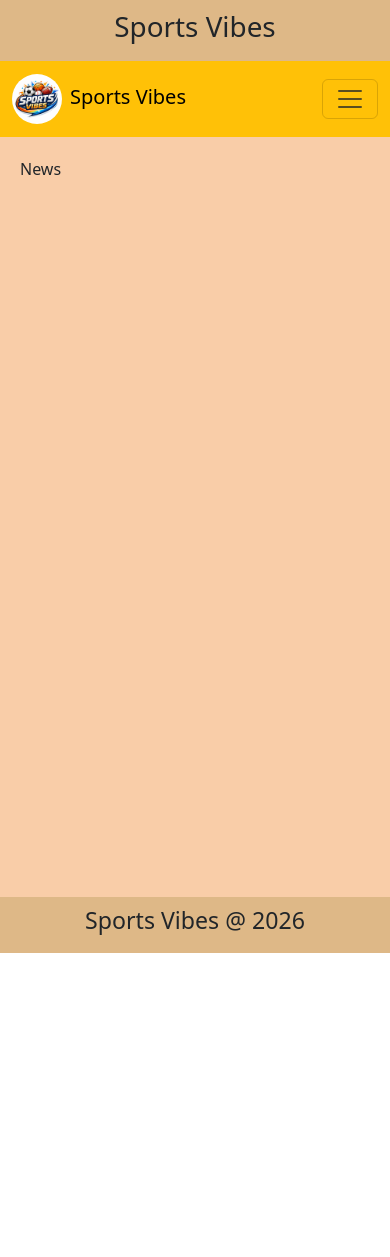
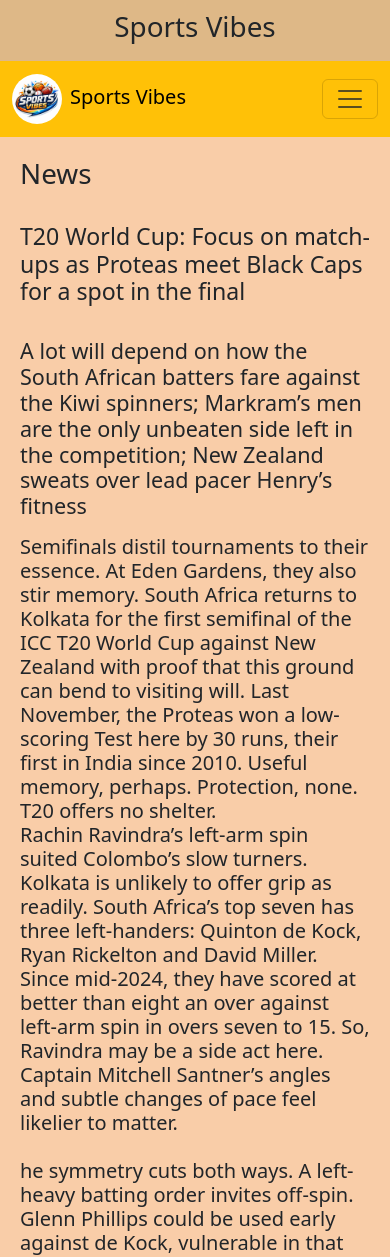
Before and after one commit to kraftifyweb/sportsvibe, a React (Create React App) app: page /news in a window 390 px wide. Shown: the top 1257 px of the page. Before the commit the page ends 953 px from the top, so only its background shows below. Built offline with nearby package versions, Linux system fonts and the light colour scheme.

Commit message:
video responsive

```diff
--- a/src/comp/Foot/foot.css
+++ b/src/comp/Foot/foot.css
@@ -1,4 +1,5 @@
 .f{
+    height: auto;
     text-align: center;
     background-color: burlywood;
     padding: 10px;
--- a/src/comp/Home/Home.jsx
+++ b/src/comp/Home/Home.jsx
@@ -1,11 +1,13 @@
 import React from 'react'
 import './home.css'
 import Hero from './hero/Hero';
+import Tag from './tag/Tag';
 
 function Home() {
   return (
     <div className='hom'>
     <Hero />
+    <Tag />
     </div>
   )
 }
--- a/src/comp/Home/hero/Hero.jsx
+++ b/src/comp/Home/hero/Hero.jsx
@@ -1,14 +1,21 @@
-import React from 'react'
-import './hero.css'
+import React from "react";
+import "./hero.css";
 
 function Hero() {
   return (
-    <div className='vid'>
-        <video autoPlay loop muted>
-            <source src='multisports.mp4' type='video/mp4'></source>
-        </video>
+    <div>
+    <div className="vid">
+      <video autoPlay loop muted className="position-relative">
+        <source src="multisports.mp4" type="video/mp4"></source>
+
+      </video></div>
+      <div className="m-0 mt-0 position-absolute">
+          <h1>Sports Vibes</h1>
+          <h3>One place for all sports news and content</h3>
+        </div>
+
     </div>
-  )
+  );
 }
 
-export default Hero
+export default Hero;
--- a/src/comp/Home/home.css
+++ b/src/comp/Home/home.css
@@ -1,5 +1,6 @@
 .hom{
     height: auto;
+    width: auto;
     background-color: rgb(249, 205, 168);
-    padding: 20px;
+    padding: 00px;
 }
--- /dev/null
+++ b/src/comp/Home/tag/Tag.jsx
@@ -0,0 +1,11 @@
+import React from 'react'
+
+function Tag() {
+  return (
+    <div>
+        hi
+    </div>
+  )
+}
+
+export default Tag
--- a/src/comp/News/News.jsx
+++ b/src/comp/News/News.jsx
@@ -3,7 +3,30 @@
 
 function News() {
   return (
-    <div className='news'>News</div>
+    <div className='news'>
+        <h1>News </h1><br></br>
+        <p>
+            <h3>
+                T20 World Cup: Focus on match-ups as Proteas meet Black Caps for a spot in the final
+            </h3>
+            <br>
+            </br>
+            <h4>A lot will depend on how the South African batters fare against the Kiwi spinners; Markram’s men are the only unbeaten side left in the competition; New Zealand sweats over lead pacer Henry’s fitness</h4>
+        </p>
+        <h5>
+            Semifinals distil tournaments to their essence. At Eden Gardens, they also stir memory. South Africa returns to Kolkata for the first semifinal of the ICC T20 World Cup against New Zealand with proof that this ground can bend to visiting will. Last November, the Proteas won a low-scoring Test here by 30 runs, their first in India since 2010. Useful memory, perhaps. Protection, none. T20 offers no shelter.
+            <br></br>
+            Rachin Ravindra’s left-arm spin suited Colombo’s slow turners. Kolkata is unlikely to offer grip as readily. South Africa’s top seven has three left-handers: Quinton de Kock, Ryan Rickelton and David Miller. Since mid-2024, they have scored at better than eight an over against left-arm spin in overs seven to 15. So, Ravindra may be a side act here. Captain Mitchell Santner’s angles and subtle changes of pace feel likelier to matter.
+            <br></br><br></br>
+            he symmetry cuts both ways. A left-heavy batting order invites off-spin. Glenn Phillips could be used early against de Kock, vulnerable in that match-up. Hold Phillips back, though, and he risks confronting the power of right-handers Aiden Markram, Dewald Brevis, Tristan Stubbs and Marco Jansen.
+<br></br><br></br>
+The Kiwis have a selection dilemma too. Persist with Cole McConchie’s off-spin, or add seam through Jimmy Neesham/Jacob Duffy, especially with uncertainty over whether Matt Henry will play? The call may hinge on how New Zealand believes the surface will behave under lights.
+<br></br><br></br>
+The closing overs will be decisive. New Zealand has conceded 9.52 per over between overs 15 and 20. South Africa’s boundary percentage in that phase is a modest 16.16, but its dot-ball share under 24, the lowest of all teams, points to a side comfortable accumulating when spectacle fails.
+<br></br><br></br><br></br><br></br><br></br><br></br><br></br>
+Both teams understand the conditions, having played on varying surfaces in the group stage and Super Eight. The semifinal will turn on who manages them when the margins shrink.
+        </h5><br></br>
+    </div>
   )
 }
 
--- a/src/comp/News/news.css
+++ b/src/comp/News/news.css
@@ -1,5 +1,5 @@
 .news{
-    height: 90vh;
+    height: auto;
     background-color: rgb(249, 205, 168);
     padding: 20px;
 }
```
